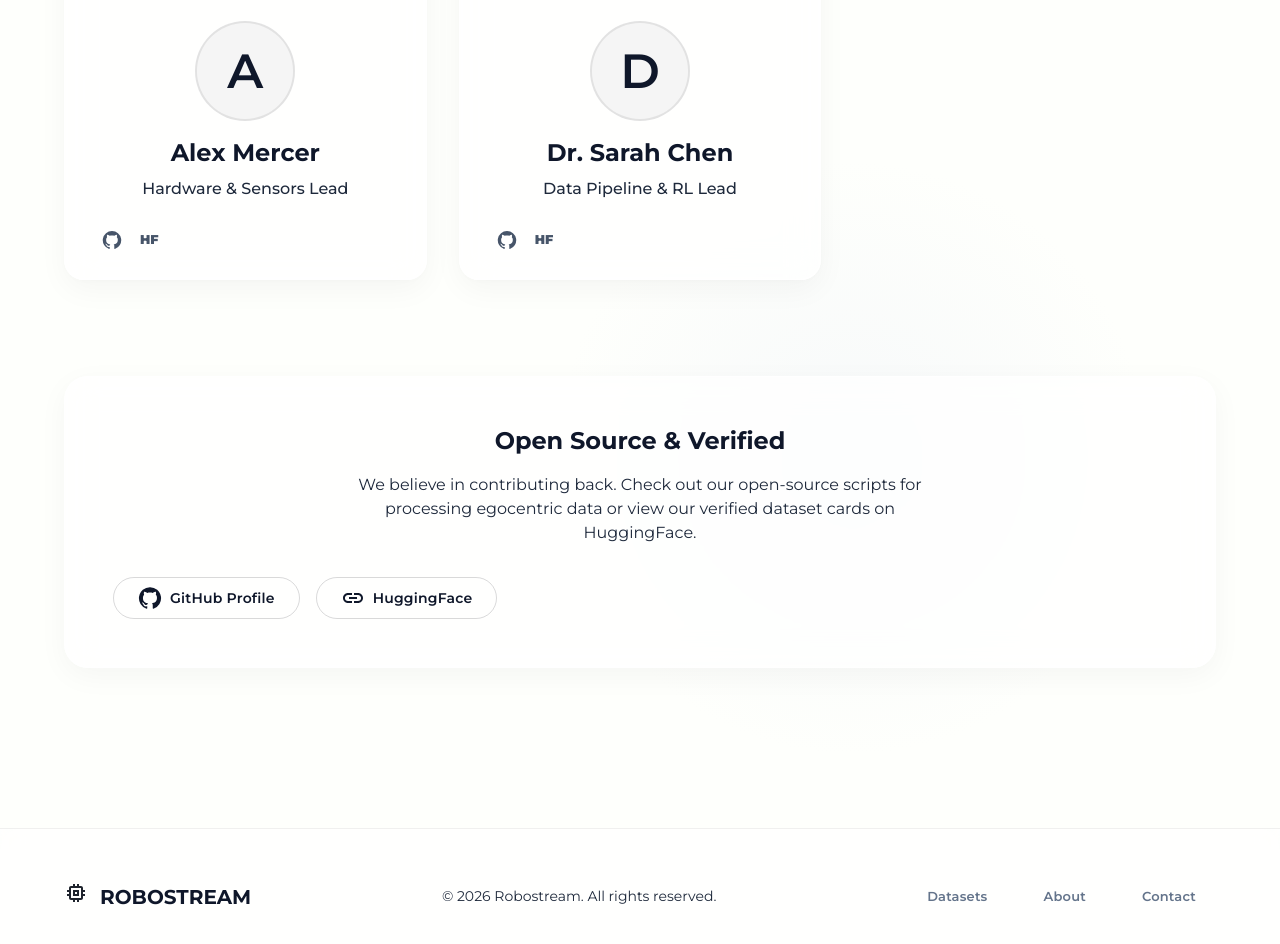
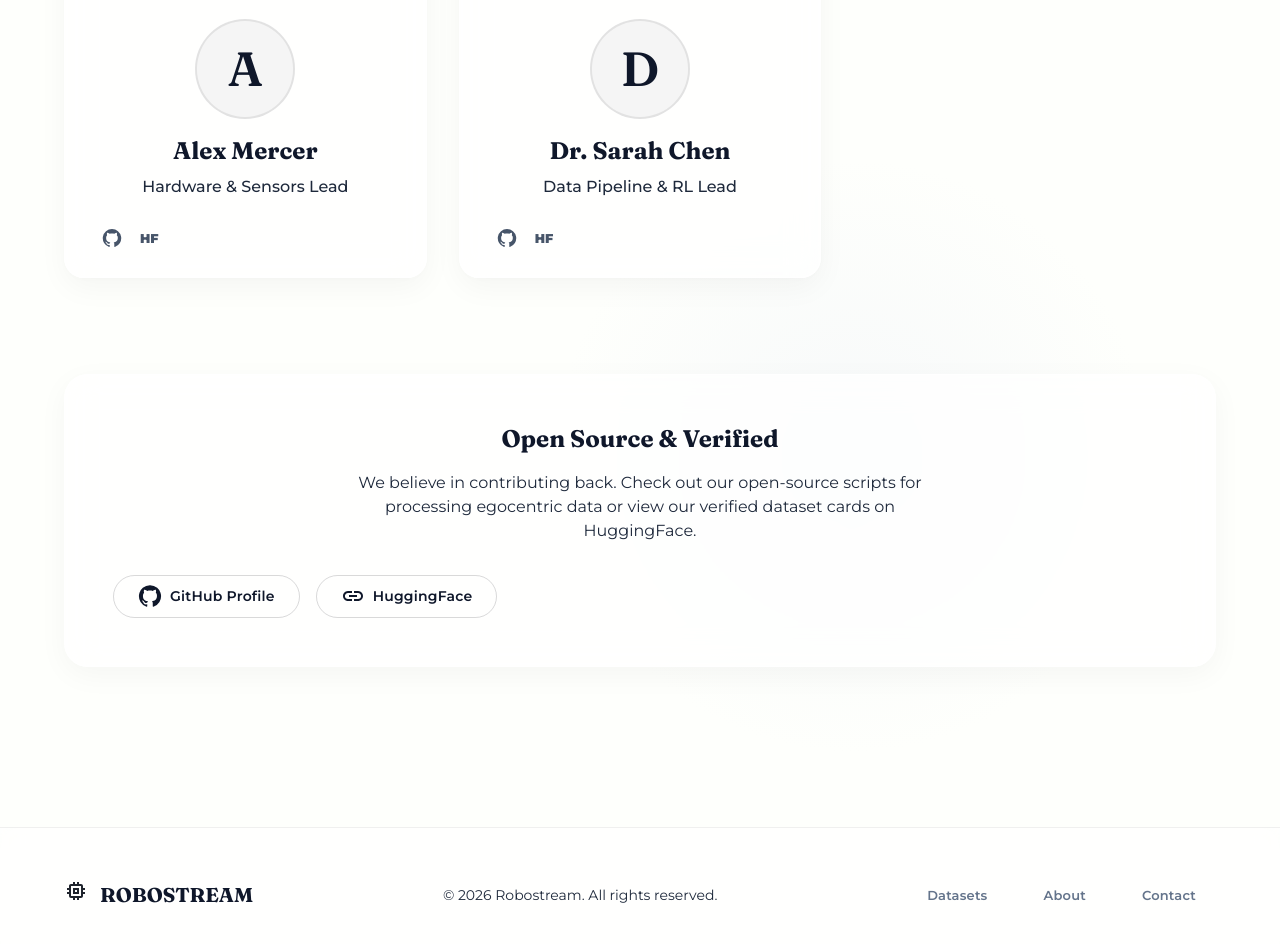
Before and after one commit to Rudraksh-2025/DataCollection, a React (Vite) app: page /about in a window 1280 px wide. Shown: the part 1100-2044 px from the top of the page. Built offline with nearby package versions, Linux system fonts and the light colour scheme.

Commit message:
fixed heading fonts

```diff
--- a/index.html
+++ b/index.html
@@ -8,8 +8,7 @@
   <title>RoboStream | Next-Gen Robotics Data Platform</title>
   <link rel="preconnect" href="https://fonts.googleapis.com">
   <link rel="preconnect" href="https://fonts.gstatic.com" crossorigin>
-  <link href="https://fonts.googleapis.com/css2?family=Montserrat:ital,wght@0,100..900;1,100..900&display=swap"
-    rel="stylesheet">
+  <link href="https://fonts.googleapis.com/css2?family=Fraunces:opsz,wght@9..144,300..900&family=Montserrat:ital,wght@0,100..900;1,100..900&display=swap" rel="stylesheet">
 </head>
 
 <body>
--- a/src/App.jsx
+++ b/src/App.jsx
@@ -8,6 +8,13 @@ import Catalogue from './pages/Catalogue';
 import DatasetDetail from './pages/DatasetDetail';
 import About from './pages/About';
 import Contact from './pages/Contact';
+
+const headingStyle = {
+  fontFamily: "'Fraunces', serif",
+  WebkitFontSmoothing: 'none',
+  MozOsxFontSmoothing: 'unset',
+  textRendering: 'optimizeSpeed',
+};
 
 const lightTheme = createTheme({
   palette: {
@@ -30,27 +37,27 @@ const lightTheme = createTheme({
   typography: {
     fontFamily: '"Montserrat", "Inter", "Roboto", "Helvetica", "Arial", sans-serif',
     h1: {
-      fontFamily: '"Montserrat", "Inter", sans-serif',
+      ...headingStyle,
       fontWeight: 800,
     },
     h2: {
-      fontFamily: '"Montserrat", "Inter", sans-serif',
+      ...headingStyle,
       fontWeight: 700,
     },
     h3: {
-      fontFamily: '"Montserrat", "Inter", sans-serif',
+      ...headingStyle,
       fontWeight: 600,
     },
     h4: {
-      fontFamily: '"Montserrat", "Inter", sans-serif',
+      ...headingStyle,
       fontWeight: 600,
     },
     h5: {
-      fontFamily: '"Montserrat", "Inter", sans-serif',
+      ...headingStyle,
       fontWeight: 600,
     },
     h6: {
-      fontFamily: '"Montserrat", "Inter", sans-serif',
+      ...headingStyle,
       fontWeight: 600,
     },
     button: {
@@ -60,6 +67,16 @@ const lightTheme = createTheme({
     }
   },
   components: {
+    MuiCssBaseline: {
+      styleOverrides: `
+        h1, h2, h3, h4, h5, h6 {
+          font-family: 'Fraunces', serif !important;
+          -webkit-font-smoothing: none !important;
+          -moz-osx-font-smoothing: unset !important;
+          text-rendering: optimizeSpeed !important;
+        }
+      `,
+    },
     MuiButton: {
       styleOverrides: {
         root: {
--- a/src/components/Layout.jsx
+++ b/src/components/Layout.jsx
@@ -89,7 +89,7 @@ export default function Layout() {
           transition: 'all 0.3s ease',
         }}>
           {/* Left Icon / Logo */}
-          <IconButton
+          {/* <IconButton
             component={RouterLink}
             to="/"
             size="small"
@@ -102,7 +102,7 @@ export default function Layout() {
             }}
           >
             <WbSunnyOutlined sx={{ fontSize: 22, color: '#334155' }} />
-          </IconButton>
+          </IconButton> */}
 
           {/* Centered Navigation Links */}
           <Stack direction="row" spacing={{ xs: 1, sm: 2.5 }} alignItems="center">
--- a/src/pages/Home.jsx
+++ b/src/pages/Home.jsx
@@ -52,12 +52,15 @@ export default function Home() {
 
         <Typography variant="h1" sx={{
           fontSize: { xs: '2.5rem', sm: '3.5rem', md: '4.2rem' },
-          fontWeight: 800,
+          fontWeight: 300,
           mb: 3,
           lineHeight: 1.15,
           color: '#0f172a',
-          fontFamily: '"Georgia", "Playfair Display", "Montserrat", serif',
+          fontFamily: "'Fraunces', serif",
           letterSpacing: '-0.02em',
+          WebkitFontSmoothing: 'none',
+          MozOsxFontSmoothing: 'unset',
+          textRendering: 'optimizeSpeed',
         }}>
           Egocentric manipulation datasets<br />with vision + tactile data
         </Typography>
```
